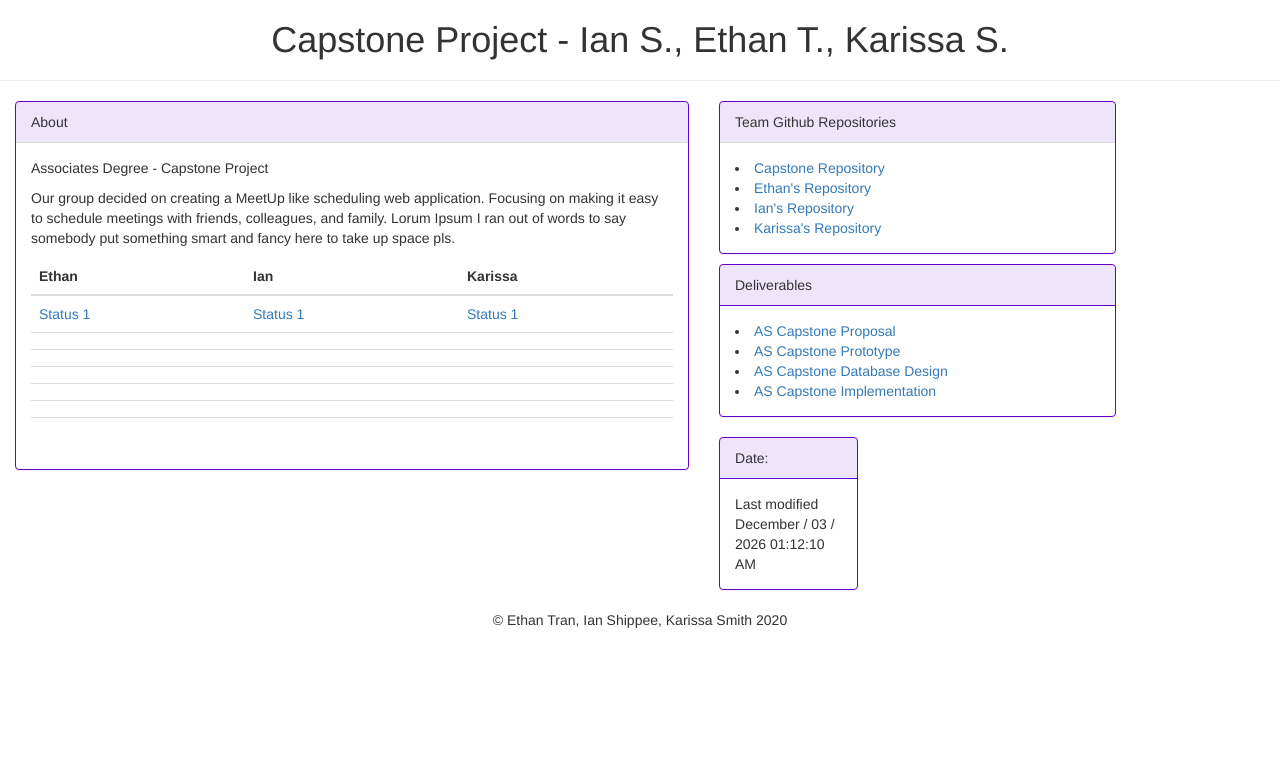
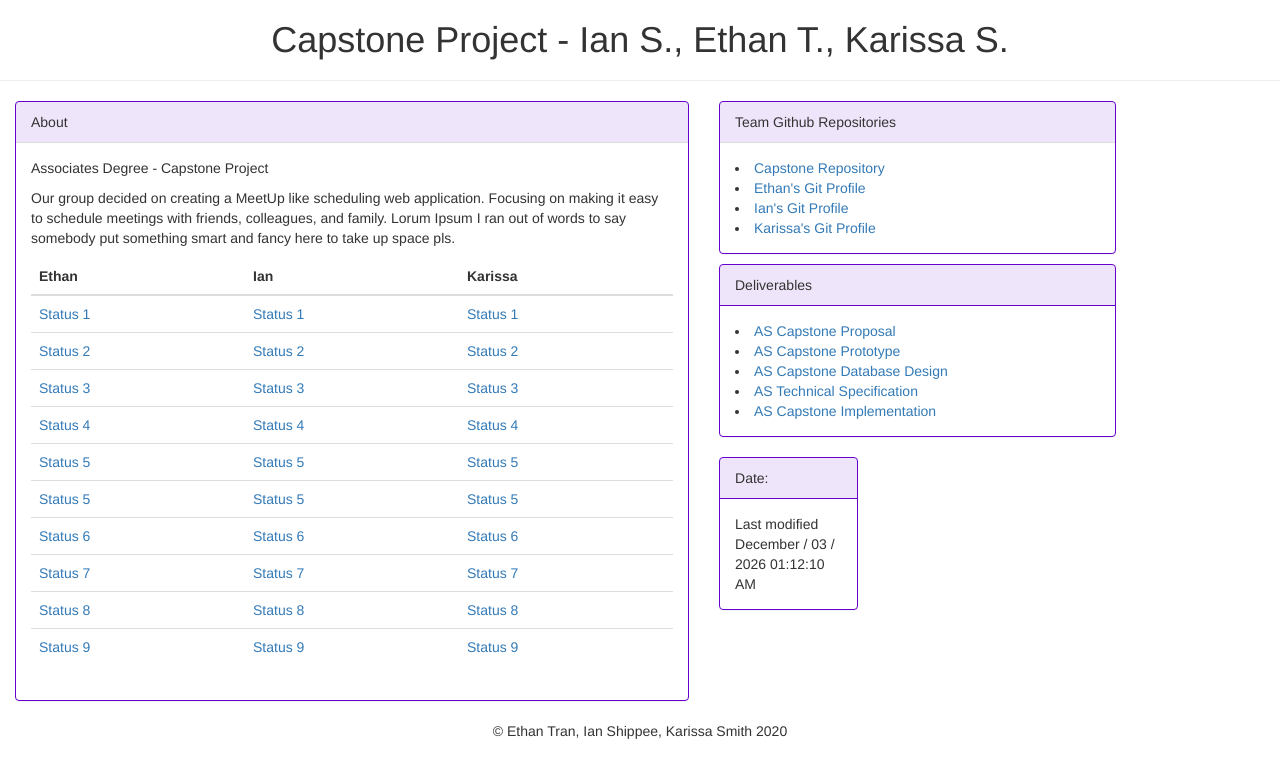
Before and after one commit to Eq-Tran/AS-Capstone, a PHP site: page /mainpage.php in a window 1280 px wide. Shown: the top 778 px of the page. Run offline with PHP 8.4, Linux system fonts and the light colour scheme.

Commit message:
Shippee 1/24/2020

```diff
--- a/mainpage.php
+++ b/mainpage.php
@@ -34,45 +34,63 @@
             <tbody id="table-body">
 
                 <tr>
-                <td><a href="">Status 1</a></td>
-                <td><a href="">Status 1</a></td>
-                <td><a href="">Status 1</a></td>
+                <td><a href="http://ict.neit.edu/008000429/public_html/AS-Capstone/Status_Reports/Tran/AS-Capstone_Report1.pdf">Status 1</a></td>
+                <td><a href="http://ict.neit.edu/008000429/public_html/AS-Capstone/Status_Reports/Shippee/Shippee_Status1.pdf">Status 1</a></td>
+                <td><a href="http://ict.neit.edu/008000429/public_html/AS-Capstone/Status_Reports/Smith/Smith_Status1.pdf">Status 1</a></td>
                 </tr>
 
                 <tr>
-                <td></td>
-                <td></td>
-                <td></td>
+                <td><a href="">Status 2</a></td>
+                <td><a href="http://ict.neit.edu/008000429/public_html/AS-Capstone/Status_Reports/Shippee/Shippee_Status_2.pdf">Status 2</a></td>
+                <td><a href="http://ict.neit.edu/008000429/public_html/AS-Capstone/Status_Reports/Smith/Smith_Status2.pdf">Status 2</a></td>
                 </tr>
 
                 <tr>
-                <td></td>
-                <td></td>
-                <td></td>
+                <td><a href="">Status 3</a></td>
+                <td><a href="http://ict.neit.edu/008000429/public_html/AS-Capstone/Status_Reports/Shippee/Shippee_Status_3.pdf">Status 3</a></td>
+                <td><a href="">Status 3</a></td>
                 </tr>
 
                 <tr>
-                <td></td>
-                <td></td>
-                <td></td>
+                <td><a href="">Status 4</a></td>
+                <td><a href="">Status 4</a></td>
+                <td><a href="">Status 4</a></td>
                 </tr>
 
                 <tr>
-                <td></td>
-                <td></td>
-                <td></td>
+                <td><a href="">Status 5</a></td>
+                <td><a href="">Status 5</a></td>
+                <td><a href="">Status 5</a></td>
                 </tr>
 
                 <tr>
-                <td></td>
-                <td></td>
-                <td></td>
+                <td><a href="">Status 5</a></td>
+                <td><a href="">Status 5</a></td>
+                <td><a href="">Status 5</a></td>
                 </tr>
 
                 <tr>
-                <td></td>
-                <td></td>
-                <td></td>
+                <td><a href="">Status 6</a></td>
+                <td><a href="">Status 6</a></td>
+                <td><a href="">Status 6</a></td>
+                </tr>
+
+                <tr>
+                <td><a href="">Status 7</a></td>
+                <td><a href="">Status 7</a></td>
+                <td><a href="">Status 7</a></td>
+                </tr>
+
+                <tr>
+                <td><a href="">Status 8</a></td>
+                <td><a href="">Status 8</a></td>
+                <td><a href="">Status 8</a></td>
+                </tr>
+
+                <tr>
+                <td><a href="">Status 9</a></td>
+                <td><a href="">Status 9</a></td>
+                <td><a href="">Status 9</a></td>
                 </tr>
 
             </tbody>
@@ -88,9 +106,9 @@
                         <div class="panel-heading"  style="background-color: rgba(102,0,204, .1);"> Team Github Repositories </div>
                         <div class="panel-body">
                          <li><a href="https://github.com/Eq-Tran/AS-Capstone">Capstone Repository</a></li>
-                         <li><a href="https://github.com/Eq-Tran">Ethan's Repository</a></li>
-                         <li><a href="https://github.com/HHarukana">Ian's Repository</a></li>
-                         <li><a href="https://github.com/klsmith6">Karissa's Repository</a></li>
+                         <li><a href="https://github.com/Eq-Tran">Ethan's Git Profile</a></li>
+                         <li><a href="https://github.com/HHarukana">Ian's Git Profile</a></li>
+                         <li><a href="https://github.com/klsmith6">Karissa's Git Profile</a></li>
                         </div>
                     </div>
                     </div>
@@ -105,9 +123,10 @@
                 <div class="panel panel-default"  style="border-color: rgba(102,0,204, 1.0)">
                     <div class="panel-heading" style="background-color:rgba(102,0,204, .1);border-color: rgba(102,0,204, 1.0)"> Deliverables </div>
                     <div class="panel-body" style="border-color: rgba(102,0,204, 1.0)">
-                        <li><a href="">AS Capstone Proposal</a></li>
+                        <li><a href="http://ict.neit.edu/008000429/public_html/AS-Capstone/Deliverables/IS_ET_KS_Capstone%20Proposal.pdf">AS Capstone Proposal</a></li>
                         <li><a href="https://marvelapp.com/486badd/screen/63585566">AS Capstone Prototype</a></li>
-                        <li><a href="">AS Capstone Database Design</a></li>
+                        <li><a href="http://ict.neit.edu/008000429/public_html/AS-Capstone/Deliverables/E_K_I_DatabaseDesignFinal.pdf">AS Capstone Database Design</a></li>
+                        <li><a href="http://ict.neit.edu/008000429/public_html/AS-Capstone/Deliverables/E_K_I_Tech_Spec.pdf">AS Technical Specification</a></li>
                         <li><a href="">AS Capstone Implementation</a></li>
 
 
```
